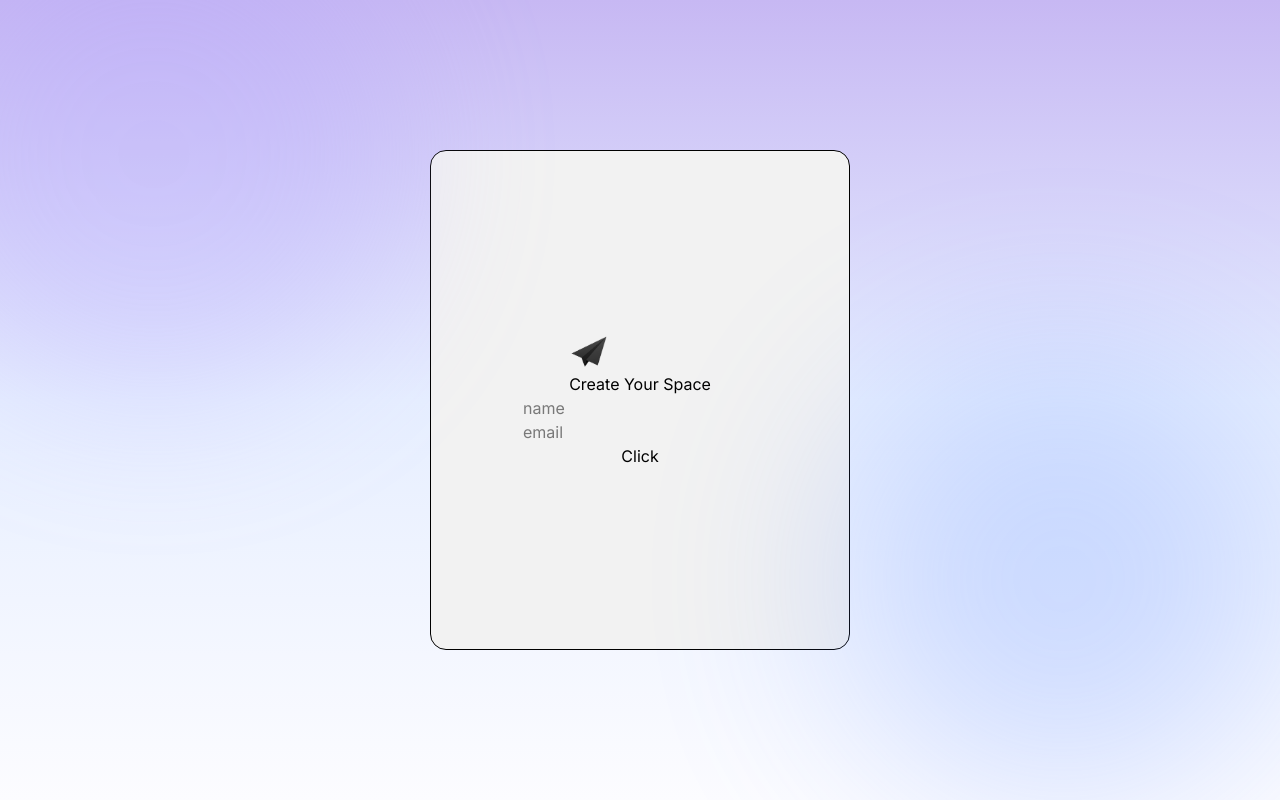
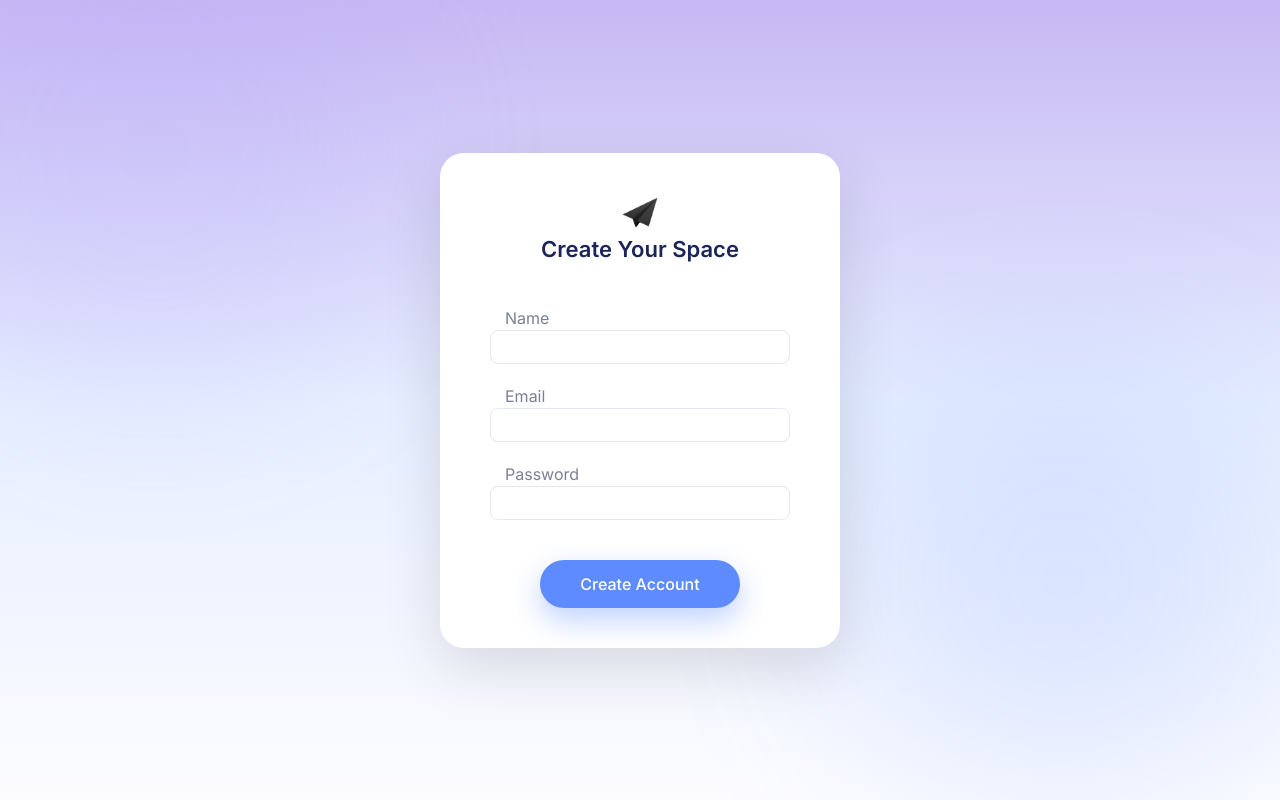
Before and after one commit to varsha-singh-uidev/PaperLane-React-, a React (Vite) app: page /popup in a window 1280 px wide. Built offline with nearby package versions, Linux system fonts and the light colour scheme.

Commit message:
Complete the design of Popup page and Button component

```diff
--- /dev/null
+++ b/src/Components/ButtonComp.jsx
@@ -0,0 +1,17 @@
+import React from 'react'
+
+const ButtonComp = ({text}) => {
+  return (
+    <>
+      <button
+          className="text-white bg-[#5E8BFF] px-10 py-3 rounded-full font-medium
+            shadow-[0_12px_30px_rgba(94,139,255,0.4)]
+            hover:shadow-[0_18px_45px_rgba(94,139,255,0.6)]
+            hover:-translate-y-1 transition-all duration-300 ">
+          {text}
+      </button>
+    </>
+  )
+}
+
+export default ButtonComp
--- a/src/Components/LandPage.jsx
+++ b/src/Components/LandPage.jsx
@@ -1,6 +1,8 @@
 import React from "react";
 import { useEffect, useState} from "react";
 import { Link } from "react-router-dom";
+import ButtonComp from "./ButtonComp";
+
 const LandPage = () => {
   const[page, setPage] = useState(false);
   useEffect(() => {
@@ -45,13 +47,7 @@ const LandPage = () => {
 
         {/* button */}
         <Link to={page? "/mainpage" :"/popup"}>
-         <button
-          className="mt-10 text-white bg-[#5E8BFF] px-10 py-3 rounded-full font-medium
-            shadow-[0_12px_30px_rgba(94,139,255,0.4)]
-            hover:shadow-[0_18px_45px_rgba(94,139,255,0.6)]
-            hover:-translate-y-1 transition-all duration-300 ">
-          Start writing
-        </button>
+         <ButtonComp text="Start Writing"/>
         </Link>
       </div>
     </div>
--- a/src/Components/PopupPage.jsx
+++ b/src/Components/PopupPage.jsx
@@ -1,44 +1,72 @@
 import React from 'react'
 import { useState, useEffect } from 'react';
+import ButtonComp from './ButtonComp';
+import { Link } from 'react-router-dom';
+
 const PopupPage = () => {
-    // setting for the local Storage
+
+    // look into the localStorage when the page loads for the first time
     useEffect(() => {
         let data = JSON.parse(localStorage.getItem("userDetail"));
         console.log("data",data);
         if(data === null){
-            let userDetail = {userName : "", userEmail : "", state : false}
+            let userDetail = {userName : "", userEmail : "", userPassword : "", state : false}
             localStorage.setItem("userDetail", JSON.stringify(userDetail));
         }
-    }, [])
+    }, []);
+    // storing the user input into the useState
     const[name,setName] = useState("");
     const[email, setEmail] = useState("");
+    const[password, setPassword] = useState("");
+    // updating the localStorage when the user enter the data into the field and enter to create the account
     function handler(e){
         e.preventDefault();
         let userDetail = JSON.parse(localStorage.getItem("userDetail")); //read existing one
         userDetail.userName = name;
         userDetail.userEmail = email;
+        userDetail.userPassword = password;
         userDetail.state = true;
         localStorage.setItem("userDetail", JSON.stringify(userDetail)); //save updated items in the localStorage
-        let data = JSON.parse(localStorage.getItem("userDetail"));
-        console.log("data1",data.state);
     }
+
   return (
-    <div className="relative w-full h-screen overflow-hidden bg-gradient-to-b from-[#C7B8F3] via-[#E6EEFF] to-[#FCFCFF]">
-        <div className="absolute -top-24 -left-24 w-[500px] h-[500px] bg-[#AFA0FF] opacity-25 blur-[80px] rounded-full"></div>
-        <div className="absolute -bottom-1 -right-2 w-[450px] h-[450px] bg-[#5E8BFF] opacity-25 blur-[100px] rounded-full"></div>
+    <div className="relative w-full h-screen overflow-hidden  bg-gradient-to-b from-[#C7B8F3] via-[#E6EEFF] to-[#FCFCFF]">
+        <div className="absolute -top-24 -left-24 w-[300px] h-[300px] lg:w-[500px] lg:h-[500px] bg-[#AFA0FF] opacity-15 blur-[80px] rounded-full"></div>
+        <div className="absolute -bottom-1 -right-2 w-[250px] h-[250px] lg:w-[450px] lg:h-[450px] bg-[#5E8BFF] opacity-15 blur-[100px] rounded-full"></div>
+
         {/* set the pop up card in the center of the page */}
         <div className='flex justify-center items-center h-screen'>
           <form
-            className='flex flex-col justify-center items-center border-1 w-[420px] h-[500px] rounded-2xl bg-[#F2F2F2]'
+            className='flex flex-col justify-center items-center w-[400px] rounded-3xl bg-white shadow-[0_20px_60px_rgba(0,0,0,0.12)] backdrop-blur-xl p-[40px] gap-[40px]'
             onSubmit={(e) => handler(e)}>
             {/* image with text */}
-            <div>
+            <div className='flex flex-col items-center'>
                 <img className="w-[40px] h-[40px]" src="/icons/icon.png" alt="PaperLane icon" />
-                <h1>Create Your Space</h1>
+                <h1 className='text-[22px] font-semibold text-[#1b2559]'>Create Your Space</h1>
             </div>
-            <input type="text" placeholder='name' value={name} onChange={(e)=>setName(e.target.value)}/>
-            <input type="email" placeholder='email' value={email} onChange={(e) => setEmail(e.target.value)}/>
-            <button>Click</button>
+
+            {/* input fields */}
+             <div className='flex flex-col gap-[20px]'>
+              <div className='flex flex-col'>
+                <label htmlFor="Name" className='text-[#7A8194] pl-[15px]'>Name</label>
+                <input id='Name' type="text" value={name} onChange={(e)=>setName(e.target.value)} className='bg-white border border-[#E4E8F2] w-[300px] pl-[20px] py-[4px] rounded-lg focus-border-[#5E8BFF] focus:ring-[#5B8CFF]/20 focus:ring-1 focus:outline-none transition'/>
+              </div>
+
+              <div className='flex flex-col'>
+                <label htmlFor="Email" className='text-[#7A8194] pl-[15px]'>Email</label>
+                <input id='Email' type="email" value={email} onChange={(e) => setEmail(e.target.value)} className='bg-white border border-[#E4E8F2] w-[300px] pl-[20px] py-[4px] rounded-lg focus-border-[#5E8BFF] focus:ring-[#5B8CFF]/20 focus:ring-1 focus:outline-none transition'/>
+              </div>
+
+              <div className='flex flex-col'>
+                <label htmlFor="Password" className='text-[#7A8194] pl-[15px]'>Password</label>
+                <input id='Password' type="password" value={password} onChange={(e) => setPassword(e.target.value)} className='bg-white border border-[#E4E8F2] w-[300px] pl-[20px] py-[4px] rounded-lg focus-border-[#5E8BFF] focus:ring-[#5B8CFF]/20 focus:ring-1 focus:outline-none transition'/>
+              </div>
+             </div>
+
+              <Link>
+                <ButtonComp text="Create Account"/>
+              </Link>
+
           </form>
         </div>
     </div>
```
